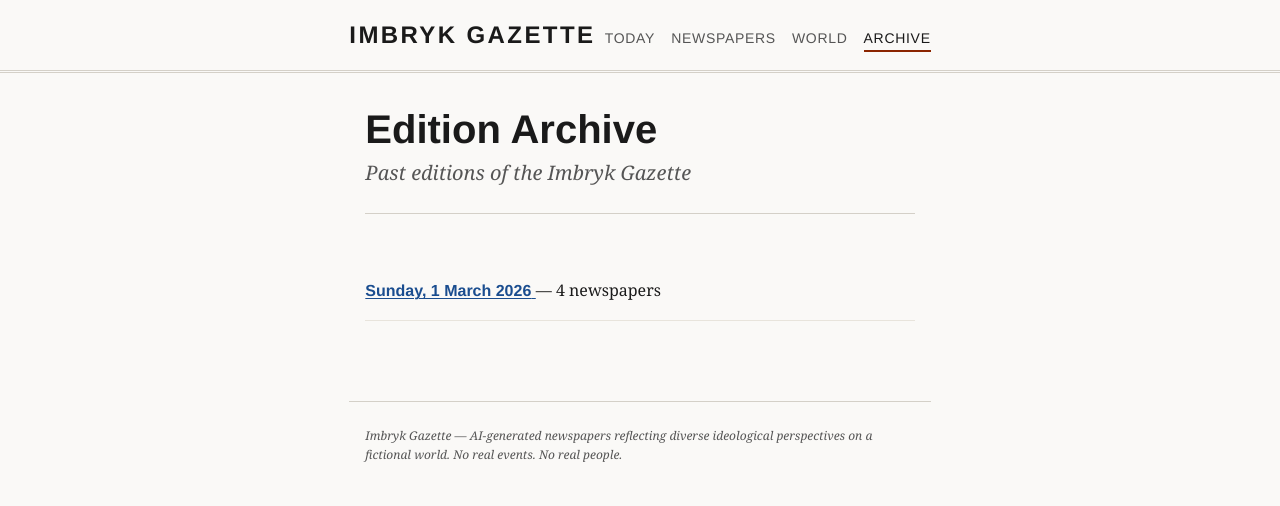
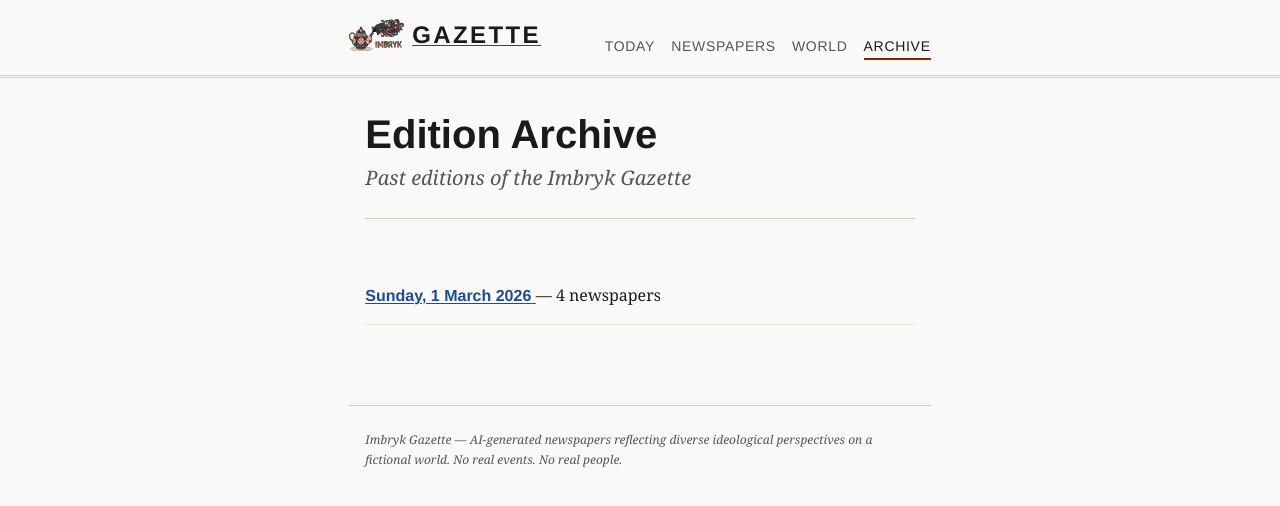
Before and after one commit to dia-olka/imbryk, an Eleventy site: page apps/gazette/src/archive.njk in a window 1280 px wide. Built offline with nearby package versions, Linux system fonts and the light colour scheme; Eleventy itself is replaced by a stand-in of ours; files that its build step writes are made by us from their sources; no server answers; what @org/ai-personas, @org/taxonomy, @org/world-state would draw is missing.

Commit message:
add logo/favicon to second site

```diff
--- a/apps/gazette/eleventy.config.js
+++ b/apps/gazette/eleventy.config.js
@@ -1,5 +1,8 @@
 export default function (eleventyConfig) {
   eleventyConfig.addPassthroughCopy('src/css');
+  // make logo and favicon available at site root
+  eleventyConfig.addPassthroughCopy('src/favicon.svg');
+  eleventyConfig.addPassthroughCopy('src/logo.svg');
 
   eleventyConfig.addFilter('dateDisplay', (value) => {
     if (!value) return '';
--- a/apps/gazette/src/_includes/layouts/base.njk
+++ b/apps/gazette/src/_includes/layouts/base.njk
@@ -4,6 +4,8 @@
   <meta charset="utf-8">
   <meta name="viewport" content="width=device-width, initial-scale=1">
   <title>{{ title | default("Imbryk Gazette") }}</title>
+  <!-- favicon -->
+  <link rel="icon" type="image/svg+xml" href="/favicon.svg" />
   <link rel="stylesheet" href="/css/style.css">
 </head>
 <body>
@@ -11,7 +13,10 @@
 
   <header role="banner" class="site-header">
     <div class="site-header__inner">
-      <a href="/" class="site-title">Imbryk Gazette</a>
+      <a href="/" class="site-logo">
+        <img src="/logo.svg" alt="Imbryk logo" class="site-logo__image" />
+        <span class="site-title">Gazette</span>
+      </a>
       <nav aria-label="Primary navigation">
         <ul class="nav-list" role="list">
           <li><a href="/"{% if page.url == "/" %} aria-current="page"{% endif %}>Today</a></li>
--- a/apps/gazette/src/css/style.css
+++ b/apps/gazette/src/css/style.css
@@ -98,6 +98,19 @@ a:hover {
 .site-header {
   border-bottom: 3px double var(--color-border);
   padding: var(--space-md);
+}
+
+/* logo + caption next to each other */
+.site-logo {
+  display: flex;
+  align-items: center;
+}
+.site-logo__image {
+  height: var(--type-2xl);
+  margin-right: var(--space-sm);
+}
+.site-logo .site-title {
+  margin-bottom: 0; /* remove extra space when wrapped with logo */
 }
 
 .site-header__inner {
--- a/apps/imbryk/src/app/components/Header.tsx
+++ b/apps/imbryk/src/app/components/Header.tsx
@@ -9,7 +9,7 @@ export function Header() {
         />
         <div>
           <h1 className="font-serif text-3xl md:text-4xl font-bold tracking-tight text-text">
-            IMBRYK
+            Whisper
           </h1>
           <p className="text-text-muted text-sm mt-1 font-sans">
             Shape the world. One event at a time.
```
Also changed, not shown: apps/gazette/src/favicon.svg (added), apps/gazette/src/logo.svg (added).
